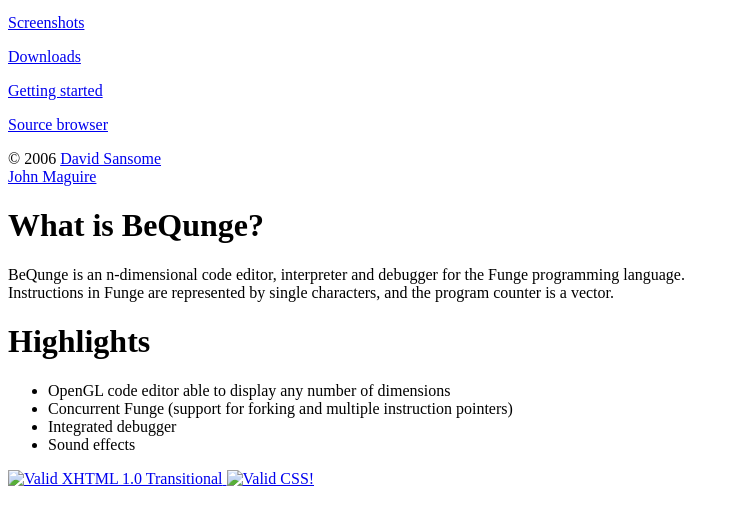
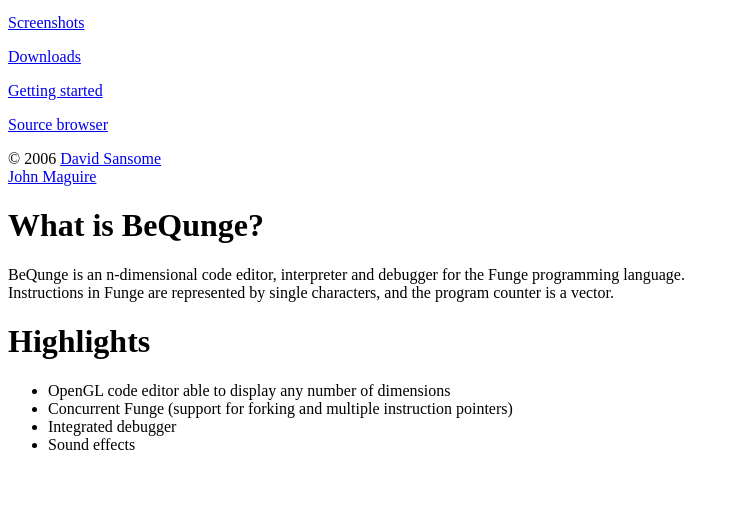
Before and after one commit to hatstand/Bequnge, a plain HTML site: page docs/index.html in a window 1280 px wide. Shown: the part 201-726 px from the top of the page, without its empty margins (0-739 px from the left). Drawn offline with Linux system fonts and the light colour scheme; files whose address does not match are found by name.

Commit message:
Update index.html

```diff
--- a/docs/index.html
+++ b/docs/index.html
@@ -1,11 +1,3 @@
-<!DOCTYPE html PUBLIC "-//W3C//DTD XHTML 1.0 Transitional//EN" "http://www.w3.org/TR/xhtml1/DTD/xhtml1-transitional.dtd">
-<!-- saved from url=(0040)https://www.purplehatstands.com/bequnge/ -->
-<html xmlns="http://www.w3.org/1999/xhtml" xml:lang="en"><head><meta http-equiv="Content-Type" content="text/html; charset=UTF-8">
-	<title>BeQunge</title>
-	<link rel="stylesheet" type="text/css" href="./BeQunge_files/stylesheet.css" media="screen">
-</head>
-<body>
-
 <div class="menu">
 	<img src="./BeQunge_files/logo.png" alt="Bequnge Logo">
 	<p class="link"><a class="current" href="https://www.purplehatstands.com/bequnge/index.php">Home</a></p>
@@ -33,23 +25,3 @@
 </ul>
 
 </div>
-
-<script src="./BeQunge_files/urchin.js.download" type="text/javascript">
-</script>
-<script type="text/javascript">
-_uacct = "UA-1020858-2";
-urchinTracker();
-</script>
-
-<p>
-	<a href="http://validator.w3.org/check?uri=referer">
-		<img src="./BeQunge_files/valid-xhtml10-blue" alt="Valid XHTML 1.0 Transitional" height="31" width="88">
-	</a>
-	<a href="http://jigsaw.w3.org/css-validator/">
-		<img src="./BeQunge_files/vcss" style="border:0;width:88px;height:31px" alt="Valid CSS!">
-	</a>
-</p>
-
-
-
-</body></html>
```
